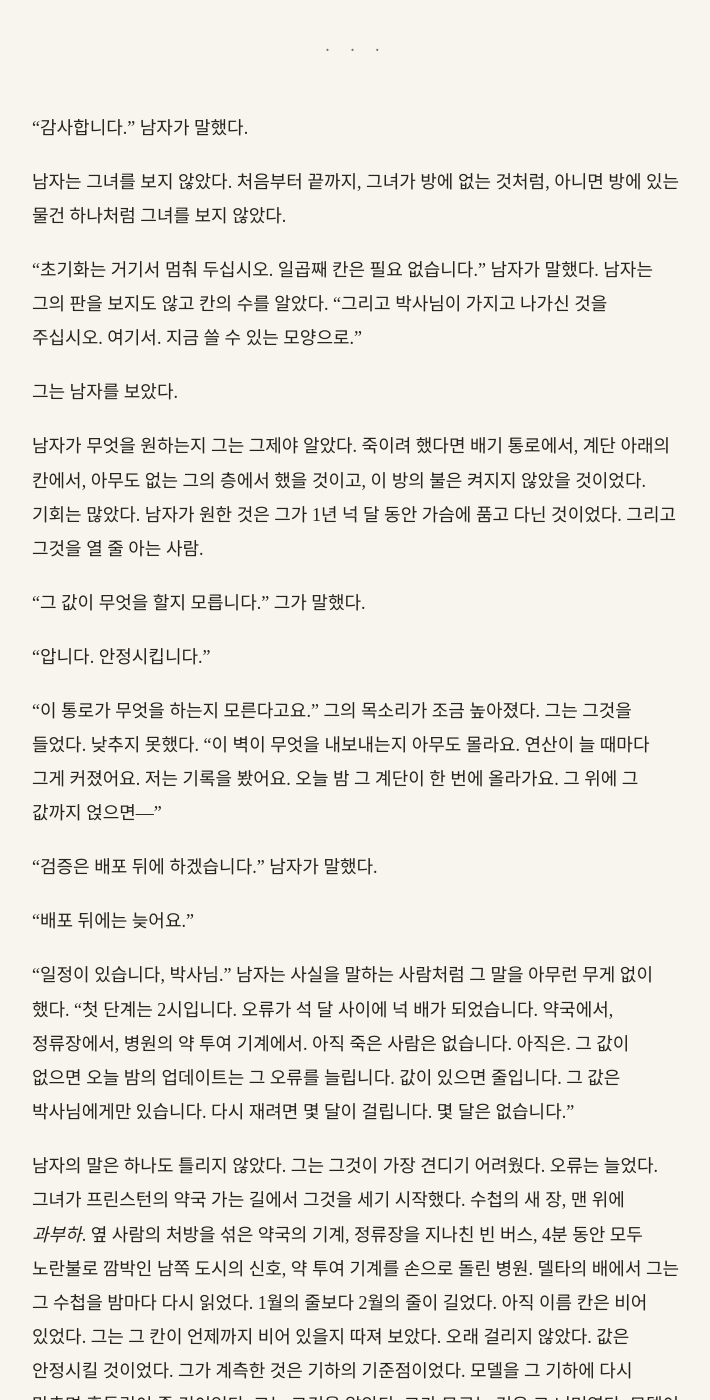
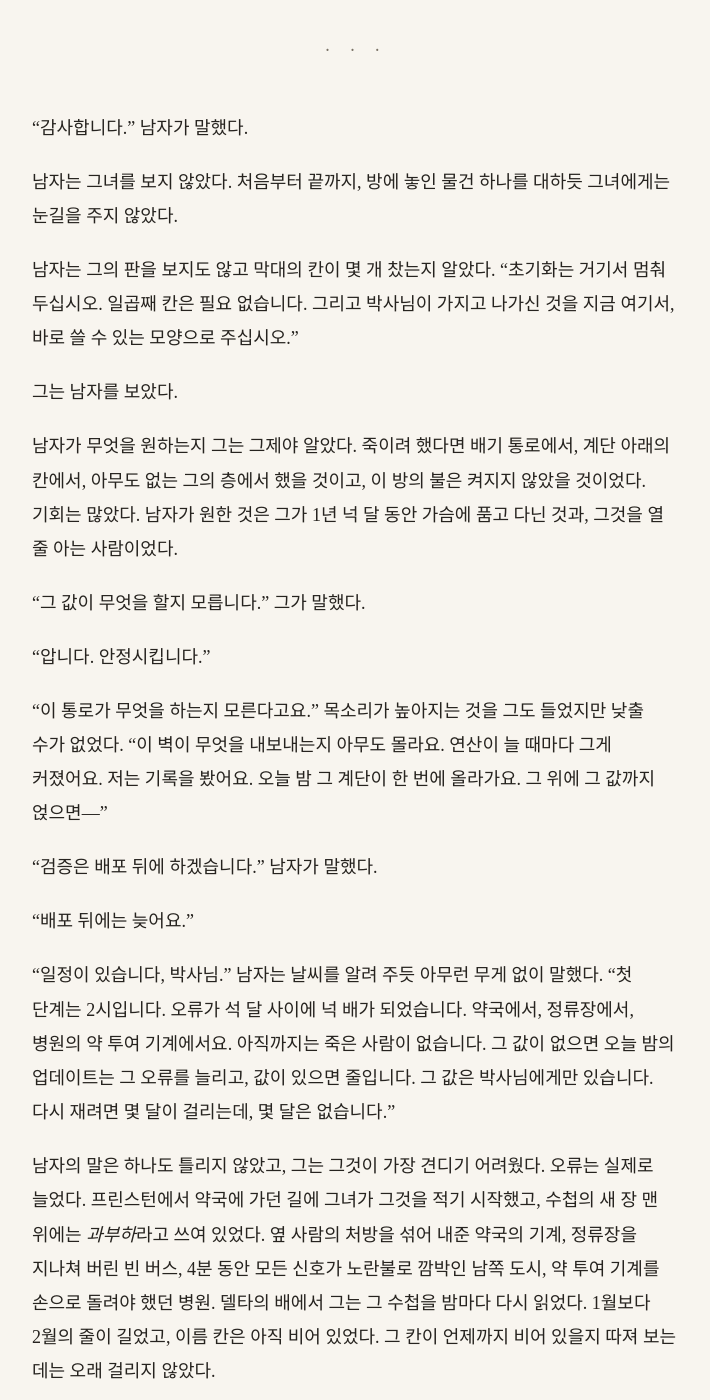
Before and after one commit to kangkkang/writer_s1_public, a Jekyll site: the page built from vol1/034.md, in a window 1280 px wide and 1400 px high, scrolled down 7756 px. Shown: the whole window, without its empty margins (284-994 px from the left). Built offline with Jekyll 4.4.1, drawn with Linux system fonts in a browser that asks for light colours; our own code applies the rules of GitHub Pages for plain Markdown files; some of the changed text lies outside the part shown.

Commit message:
Update from https://github.com/kangkkang/writer_s1/commit/67d6c9e048cdc320dd1ca412dd3423a9ec539b2e

```diff
--- a/vol1/034.md
+++ b/vol1/034.md
@@ -136,33 +136,35 @@
 
 "감사합니다." 남자가 말했다.
 
-남자는 그녀를 보지 않았다. 처음부터 끝까지, 그녀가 방에 없는 것처럼, 아니면 방에 있는 물건 하나처럼 그녀를 보지 않았다.
+남자는 그녀를 보지 않았다. 처음부터 끝까지, 방에 놓인 물건 하나를 대하듯 그녀에게는 눈길을 주지 않았다.
 
-"초기화는 거기서 멈춰 두십시오. 일곱째 칸은 필요 없습니다." 남자가 말했다. 남자는 그의 판을 보지도 않고 칸의 수를 알았다. "그리고 박사님이 가지고 나가신 것을 주십시오. 여기서. 지금 쓸 수 있는 모양으로."
+남자는 그의 판을 보지도 않고 막대의 칸이 몇 개 찼는지 알았다. "초기화는 거기서 멈춰 두십시오. 일곱째 칸은 필요 없습니다. 그리고 박사님이 가지고 나가신 것을 지금 여기서, 바로 쓸 수 있는 모양으로 주십시오."
 
 그는 남자를 보았다.
 
-남자가 무엇을 원하는지 그는 그제야 알았다. 죽이려 했다면 배기 통로에서, 계단 아래의 칸에서, 아무도 없는 그의 층에서 했을 것이고, 이 방의 불은 켜지지 않았을 것이었다. 기회는 많았다. 남자가 원한 것은 그가 1년 넉 달 동안 가슴에 품고 다닌 것이었다. 그리고 그것을 열 줄 아는 사람.
+남자가 무엇을 원하는지 그는 그제야 알았다. 죽이려 했다면 배기 통로에서, 계단 아래의 칸에서, 아무도 없는 그의 층에서 했을 것이고, 이 방의 불은 켜지지 않았을 것이었다. 기회는 많았다. 남자가 원한 것은 그가 1년 넉 달 동안 가슴에 품고 다닌 것과, 그것을 열 줄 아는 사람이었다.
 
 "그 값이 무엇을 할지 모릅니다." 그가 말했다.
 
 "압니다. 안정시킵니다."
 
-"이 통로가 무엇을 하는지 모른다고요." 그의 목소리가 조금 높아졌다. 그는 그것을 들었다. 낮추지 못했다. "이 벽이 무엇을 내보내는지 아무도 몰라요. 연산이 늘 때마다 그게 커졌어요. 저는 기록을 봤어요. 오늘 밤 그 계단이 한 번에 올라가요. 그 위에 그 값까지 얹으면—"
+"이 통로가 무엇을 하는지 모른다고요." 목소리가 높아지는 것을 그도 들었지만 낮출 수가 없었다. "이 벽이 무엇을 내보내는지 아무도 몰라요. 연산이 늘 때마다 그게 커졌어요. 저는 기록을 봤어요. 오늘 밤 그 계단이 한 번에 올라가요. 그 위에 그 값까지 얹으면—"
 
 "검증은 배포 뒤에 하겠습니다." 남자가 말했다.
 
 "배포 뒤에는 늦어요."
 
-"일정이 있습니다, 박사님." 남자는 사실을 말하는 사람처럼 그 말을 아무런 무게 없이 했다. "첫 단계는 2시입니다. 오류가 석 달 사이에 넉 배가 되었습니다. 약국에서, 정류장에서, 병원의 약 투여 기계에서. 아직 죽은 사람은 없습니다. 아직은. 그 값이 없으면 오늘 밤의 업데이트는 그 오류를 늘립니다. 값이 있으면 줄입니다. 그 값은 박사님에게만 있습니다. 다시 재려면 몇 달이 걸립니다. 몇 달은 없습니다."
+"일정이 있습니다, 박사님." 남자는 날씨를 알려 주듯 아무런 무게 없이 말했다. "첫 단계는 2시입니다. 오류가 석 달 사이에 넉 배가 되었습니다. 약국에서, 정류장에서, 병원의 약 투여 기계에서요. 아직까지는 죽은 사람이 없습니다. 그 값이 없으면 오늘 밤의 업데이트는 그 오류를 늘리고, 값이 있으면 줄입니다. 그 값은 박사님에게만 있습니다. 다시 재려면 몇 달이 걸리는데, 몇 달은 없습니다."
 
-남자의 말은 하나도 틀리지 않았다. 그는 그것이 가장 견디기 어려웠다. 오류는 늘었다. 그녀가 프린스턴의 약국 가는 길에서 그것을 세기 시작했다. 수첩의 새 장, 맨 위에 *과부하*. 옆 사람의 처방을 섞은 약국의 기계, 정류장을 지나친 빈 버스, 4분 동안 모두 노란불로 깜박인 남쪽 도시의 신호, 약 투여 기계를 손으로 돌린 병원. 델타의 배에서 그는 그 수첩을 밤마다 다시 읽었다. 1월의 줄보다 2월의 줄이 길었다. 아직 이름 칸은 비어 있었다. 그는 그 칸이 언제까지 비어 있을지 따져 보았다. 오래 걸리지 않았다. 값은 안정시킬 것이었다. 그가 계측한 것은 기하의 기준점이었다. 모델을 그 기하에 다시 맞추면 흔들림이 줄 것이었다. 그는 그것을 알았다. 그가 모르는 것은 그 너머였다. 모델이 기하에 정확히 맞아 돌 때, 그 정확함이 이 벽에 무엇을 하는지.
+남자의 말은 하나도 틀리지 않았고, 그는 그것이 가장 견디기 어려웠다. 오류는 실제로 늘었다. 프린스턴에서 약국에 가던 길에 그녀가 그것을 적기 시작했고, 수첩의 새 장 맨 위에는 *과부하*라고 쓰여 있었다. 옆 사람의 처방을 섞어 내준 약국의 기계, 정류장을 지나쳐 버린 빈 버스, 4분 동안 모든 신호가 노란불로 깜박인 남쪽 도시, 약 투여 기계를 손으로 돌려야 했던 병원. 델타의 배에서 그는 그 수첩을 밤마다 다시 읽었다. 1월보다 2월의 줄이 길었고, 이름 칸은 아직 비어 있었다. 그 칸이 언제까지 비어 있을지 따져 보는 데는 오래 걸리지 않았다.
+
+그 값이 흔들림을 안정시키리라는 것도 그는 알았다. 그가 잰 것은 기하의 기준점이었고, 모델을 그 기하에 다시 맞추면 흔들림은 줄 것이었다. 그가 모르는 것은 그 너머였다. 모델이 기하에 정확히 맞아 돌 때, 그 정확함이 이 벽에 무엇을 할지.
 
 모르는 것을 모르는 채로.
 
-"검증할 시간을 주십시오. 한 시간이요. 30분이라도." 그가 말했다.
+"검증할 시간을 주십시오. 한 시간만, 아니 30분이라도요." 그가 말했다.
 
-남자는 대답하지 않았다. 대신 그녀를 붙잡은 사람 쪽으로 시선을 아주 조금 옮겼다. 그녀를 보지는 않았다. 그녀의 팔을 쥔 곳을 보았다.
+남자는 대답 대신 그녀를 붙잡은 사람 쪽으로 시선을 아주 조금 옮겼다. 그녀가 아니라, 그녀의 팔을 쥔 손을 보았다.
 
 "기자님의 시간은 박사님이 정하십시오." 남자가 말했다.
 
```
